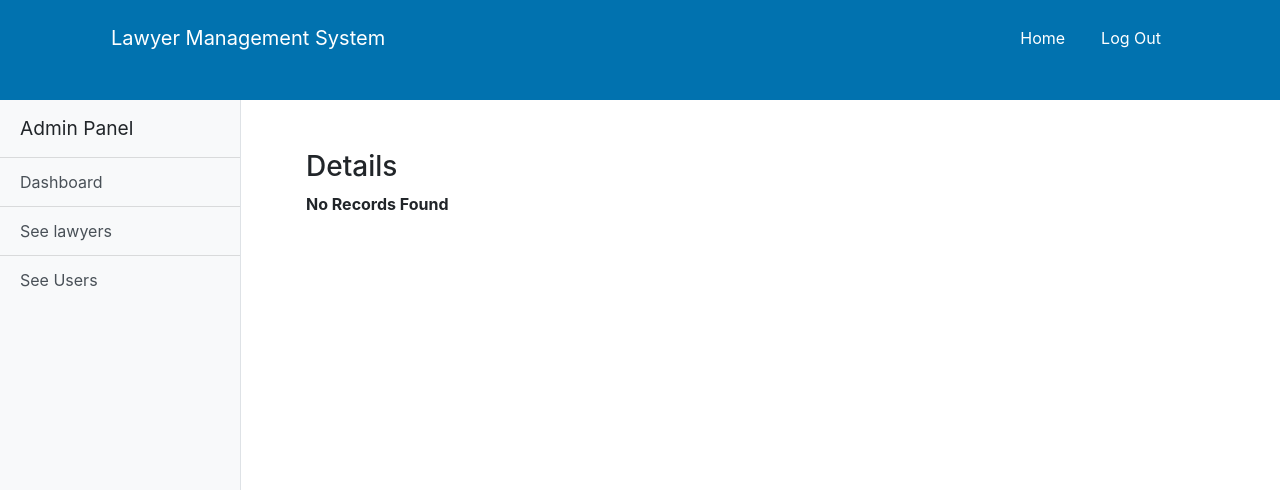
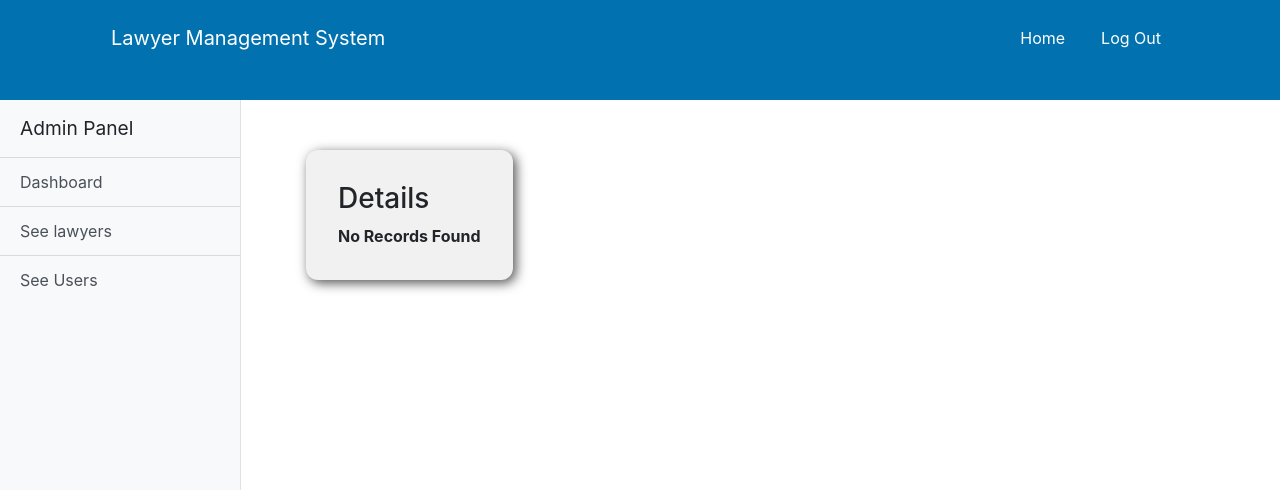
Before and after one commit to alen46/Lawyer-Management-System, a PHP site: page /lawyermanagementsystem/check_lawyer.php?id=1 in a window 1280 px wide. Shown: the top 490 px of the page. Run offline with PHP 8.4, Linux system fonts and the light colour scheme; a user stored in the database is signed in; data comes from the database, SQL or seed files in the repository; data that the repository does not hold is empty; some libraries are stand-ins or nearby versions.

Commit message:
feat: minor css adjustments add check_lawyer.css add box shadow and background to detailsSection

```diff
--- a/check_lawyer.php
+++ b/check_lawyer.php
@@ -23,6 +23,7 @@
 			<link rel="stylesheet" href="css/bootstrap.css">
 			<link rel="stylesheet" href="css/style.css">
 			<link rel="stylesheet" href="css/media.css">
+            <link rel="stylesheet" href="css/check_lawyer.css">
 			<title></title>
 		</head>
 		<body>
--- /dev/null
+++ b/css/check_lawyer.css
@@ -0,0 +1,7 @@
+.detailsSection{
+    background : rgb(241, 241, 241);
+    padding-inline: 2em;
+    padding-block: 2em;
+    border-radius: 12px;
+    box-shadow: 3px 3px 12px rgb(82, 80, 80);
+}
```
